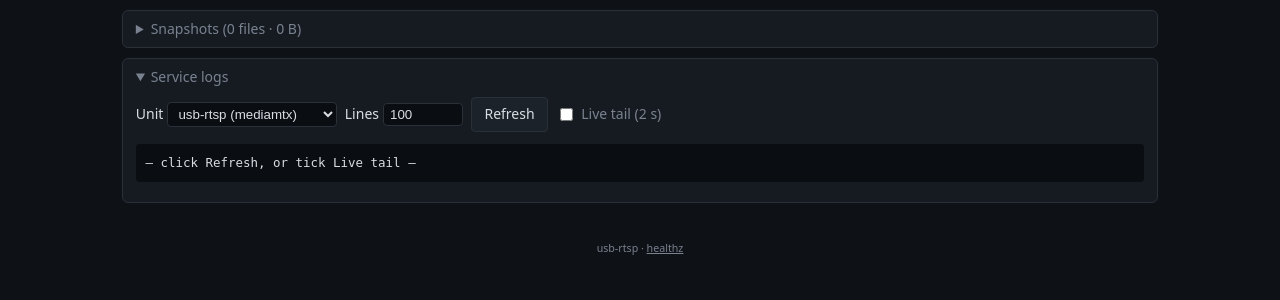
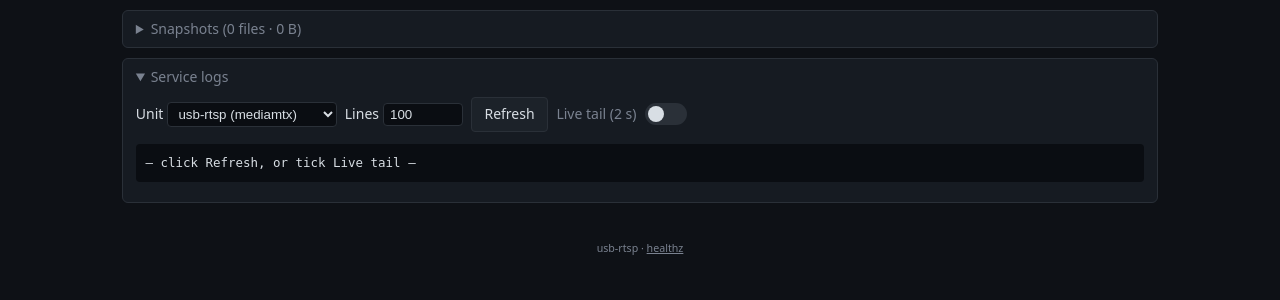
Before and after one commit to kyleengza/usb-rtsp, a FastAPI app: page /settings in a window 1280 px wide. Shown: the part 443-743 px from the top of the page. Run offline with FastAPI, Linux system fonts and the light colour scheme; data that the repository does not hold is empty.

Commit message:
ui(settings): Live-tail checkbox → slider switch (matches plugin toggles)
Single-style enable/disable across the panel: every boolean state
control now renders as the iOS-style switch. Plugin toggles already
used it; the Live tail (2 s) checkbox in the logs viewer was the
last bare <input type=checkbox> hold-out.

```diff
--- a/admin/static/style.css
+++ b/admin/static/style.css
@@ -283,8 +283,8 @@ button.danger:hover { background: var(--err); color: white; }
 .log-controls { display: flex; gap: 0.5rem; align-items: center; margin: 0.6rem 0 0.4rem; flex-wrap: wrap; }
 .log-controls input[type=number] { background: #0a0d12; color: var(--text); border: 1px solid var(--border); border-radius: 4px; padding: 0.2rem 0.4rem; width: 5rem; }
 .log-controls select { background: #0a0d12; color: var(--text); border: 1px solid var(--border); border-radius: 4px; padding: 0.2rem 0.4rem; }
-.tail-toggle { display: flex; align-items: center; gap: 0.3rem; color: var(--muted); cursor: pointer; }
-.tail-toggle input { accent-color: var(--accent); }
+.tail-toggle { display: flex; align-items: center; gap: 0.5rem; color: var(--muted); cursor: pointer; }
+.tail-toggle .switch { display: inline-block; }
 .log-status { color: var(--muted); font-size: 0.75rem; margin-left: auto; }
 .log-status.tail { color: var(--ok); }
 #logs {
--- a/admin/templates/settings.html
+++ b/admin/templates/settings.html
@@ -115,7 +115,13 @@
       </label>
       <label>Lines <input type="number" id="log-lines" value="100" min="10" max="500" step="10"></label>
       <button data-act="refresh-logs">Refresh</button>
-      <label class="tail-toggle"><input type="checkbox" id="log-tail"> Live tail (2 s)</label>
+      <label class="tail-toggle">
+        <span>Live tail (2 s)</span>
+        <span class="switch">
+          <input type="checkbox" id="log-tail">
+          <span class="slider"></span>
+        </span>
+      </label>
       <span id="log-status" class="log-status"></span>
     </div>
     <pre id="logs">— click Refresh, or tick Live tail —</pre>
```
